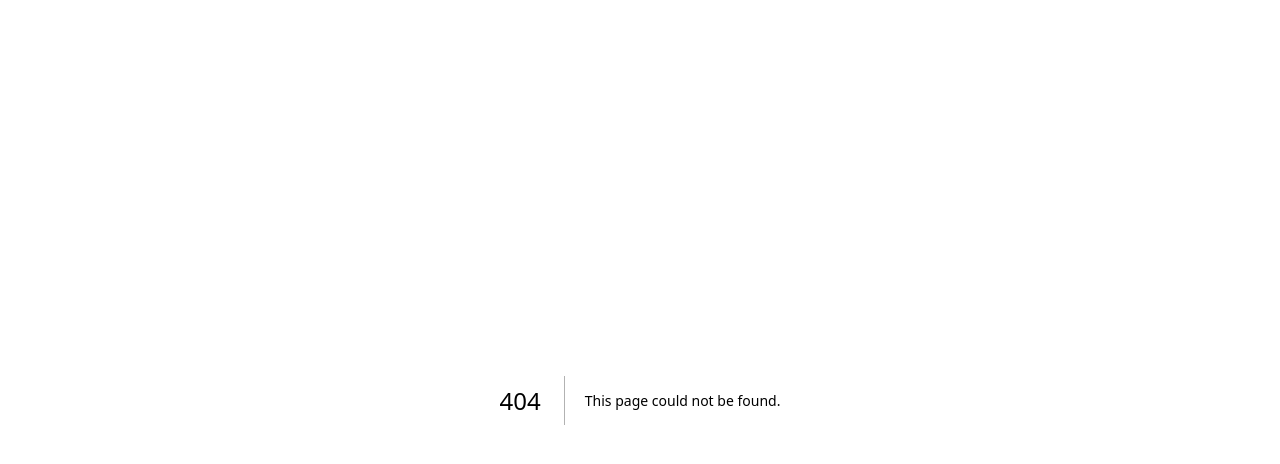
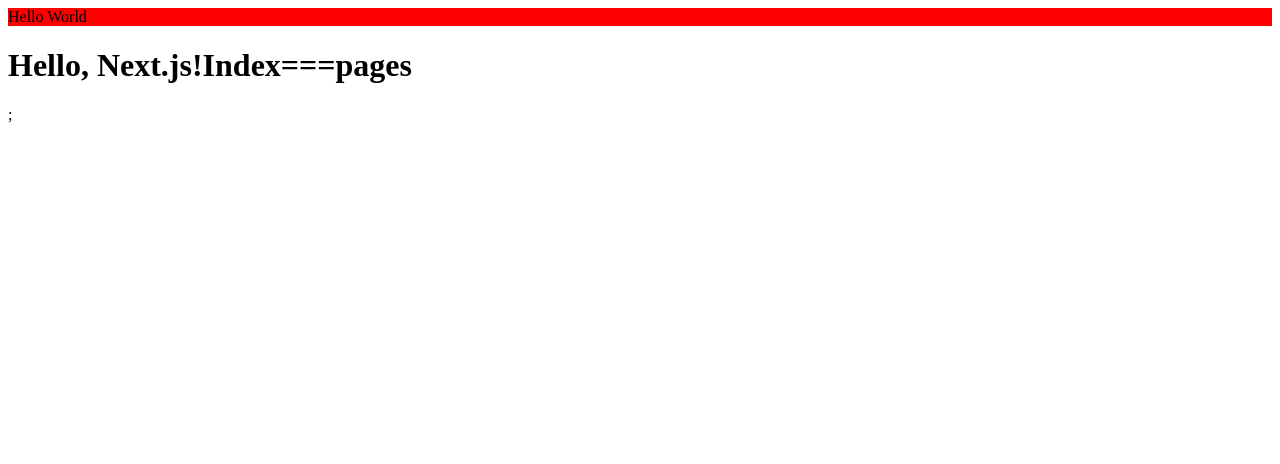
Before and after one commit to PeiHsinChang/nextApp, a Next.js app: page /jjj in a window 1280 px wide. Before the commit this address had no page. Shown: the top 464 px of the page. Built offline with nearby package versions, Linux system fonts and the light colour scheme.

Commit message:
feat: add styled-components

```diff
--- a/app/layout.tsx
+++ b/app/layout.tsx
@@ -1,7 +1,11 @@
+import StyledComponentsRegistry from '../lib/registry'
+
 export const metadata = {
   title: 'Next.js',
   description: 'Generated by Next.js',
 }
+
+
 
 export default function RootLayout({
   children,
@@ -10,7 +14,9 @@
 }) {
   return (
     <html lang="en">
-      <body>{children}</body>
+      <body>
+        <StyledComponentsRegistry>{children}</StyledComponentsRegistry>
+      </body>
     </html>
   )
 }
--- /dev/null
+++ b/lib/registry.tsx
@@ -0,0 +1,29 @@
+'use client'
+
+import React, { useState } from 'react'
+import { useServerInsertedHTML } from 'next/navigation'
+import { ServerStyleSheet, StyleSheetManager } from 'styled-components'
+
+export default function StyledComponentsRegistry({
+  children,
+}: {
+  children: React.ReactNode
+}) {
+  // Only create stylesheet once with lazy initial state
+  // x-ref: https://reactjs.org/docs/hooks-reference.html#lazy-initial-state
+  const [styledComponentsStyleSheet] = useState(() => new ServerStyleSheet())
+
+  useServerInsertedHTML(() => {
+    const styles = styledComponentsStyleSheet.getStyleElement()
+    styledComponentsStyleSheet.instance.clearTag()
+    return <>{styles}</>
+  })
+
+  if (typeof window !== 'undefined') return <>{children}</>
+
+  return (
+    <StyleSheetManager sheet={styledComponentsStyleSheet.instance}>
+      {children}
+    </StyleSheetManager>
+  )
+}
--- /dev/null
+++ b/next.conf.js
@@ -0,0 +1,5 @@
+module.exports = {
+  compiler: {
+    styledComponents: true,
+  },
+};
--- a/pages/index.js
+++ /dev/null
@@ -1,5 +0,0 @@
-import React from "react";
-
-export default function Page() {
-  return <h1>Hello, Next.js!Index===pages</h1>;
-}
--- /dev/null
+++ b/pages/jjj.js
@@ -0,0 +1,17 @@
+import React from "react";
+import styled from "styled-components";
+
+const Contaner = styled.div`
+  width: 100%;
+  height: 100%;
+  background: red;
+`;
+
+export default function Page() {
+  return (
+    <>
+      <Contaner>Hello World</Contaner>
+      <h1>Hello, Next.js!Index===pages</h1>;
+    </>
+  );
+}
```
Also changed, not shown: package.json (+7 -1 lines), pages/post/haha.js (added, +17 -0 lines), .eslintrc.json (added), 2 other files (tests, documents, lock files or other folders).
